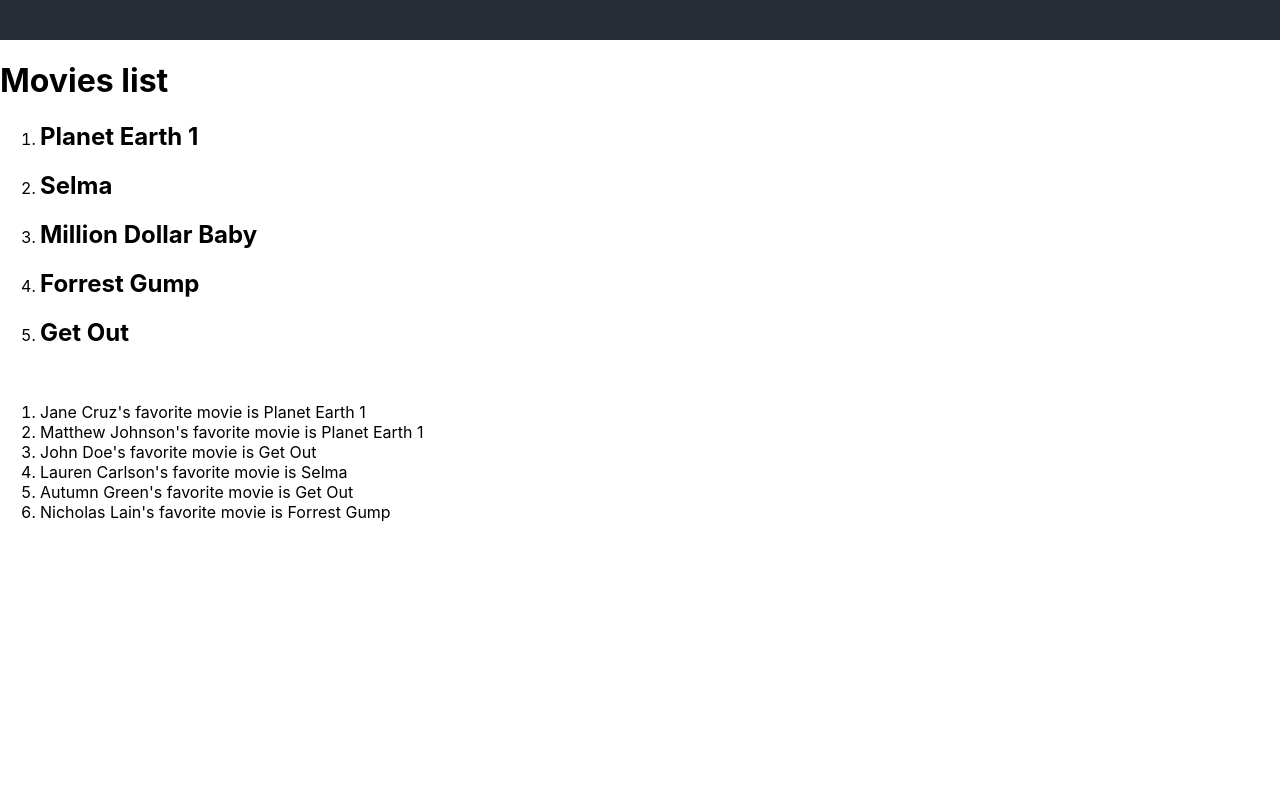
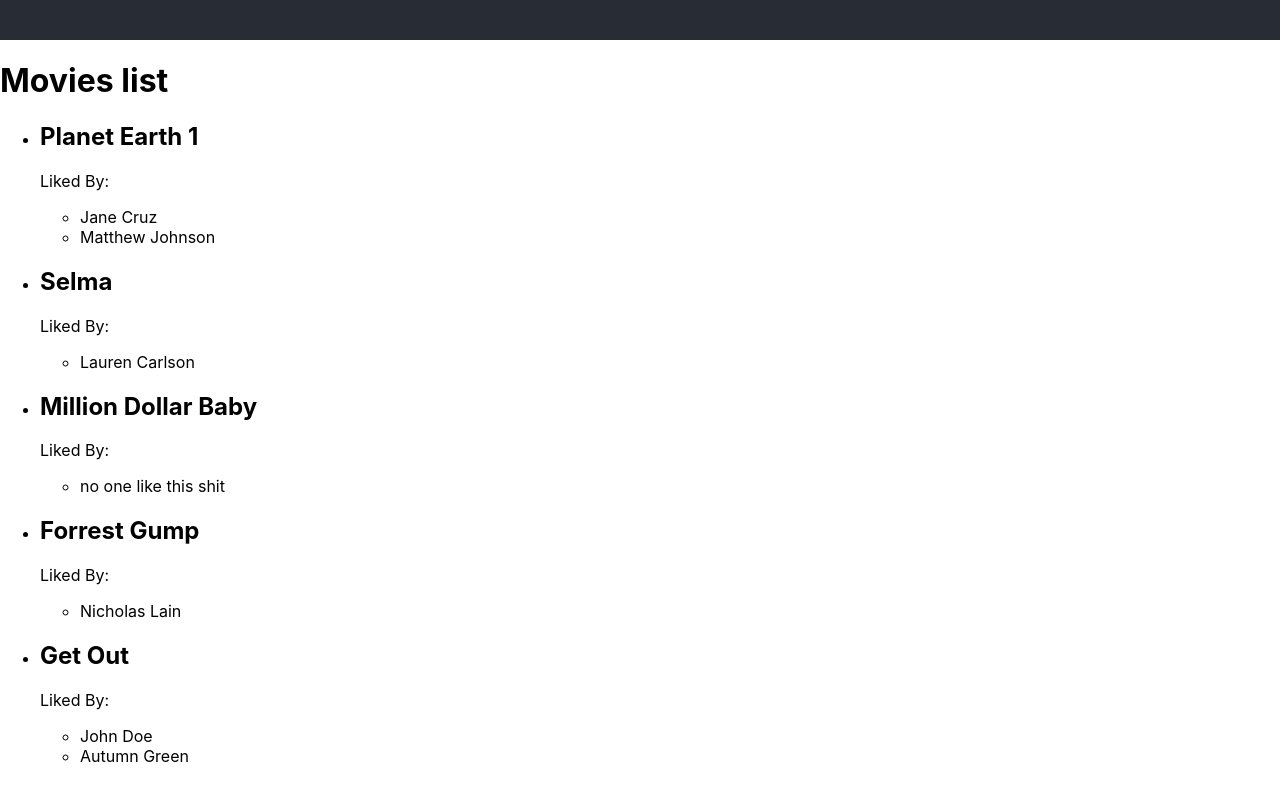
Before and after one commit to hamedeach/pass-data-ex, a React (Create React App) app: page / in a window 1280 px wide. Shown: the part 760-1560 px from the top of the page. Before the commit the page ends 1298 px from the top, so only its background shows below. Built offline with nearby package versions, Linux system fonts and the light colour scheme.

Commit message:
complete instruction # 2

```diff
--- a/src/App.js
+++ b/src/App.js
@@ -118,15 +118,14 @@ class App extends Component {
         </header>
         <div>
           <h1>Movies list</h1>
-          <ol>
+          <ul>
             {
               moviesKeyArr.map((id) => (
-                console.log("movie is " + movies[id]),
                 <MoviesComponent usersList={users} movie={movies[id]} profilesdata={profiles} />
               ))
             }
 
-          </ol>
+          </ul>
         </div>
         <br></br>
         <div>
--- a/src/moviesComponent.js
+++ b/src/moviesComponent.js
@@ -6,20 +6,36 @@ class MoviesComponent extends Component {
         const users = this.props['usersList'];
         const movie = this.props['movie'];
         const profiles = this.props['profilesdata'];
-
-        return (
-            <div>
-                <li>
-                    <h2>{movie['name']}</h2>
+        const likedusers = profiles.filter(profile => profile.favoriteMovieID == movie.id).map((profileobj) => users[profileobj.userID]);
 
 
 
+        return (
+            <li key={movie['id']}>
+                <div key={movie['id']}>
+                    <h2>{movie['name']}</h2>
+                    <p>Liked By:</p>
+                    <ul>
+                        {
+                            (likedusers.length === 0) ?
+                                (<li> no one like this shit</li>)
+                                :
+                                (
+
+                                    likedusers.map((userobj) => (
+                                        <li key={userobj.id}>
+                                            {userobj.name}
+                                        </li>
+                                    ))
+                                )
 
 
+                        }
+                    </ul>
+                </div>
 
-                </li>
-            </div>
 
+            </li>
 
 
         )
```
